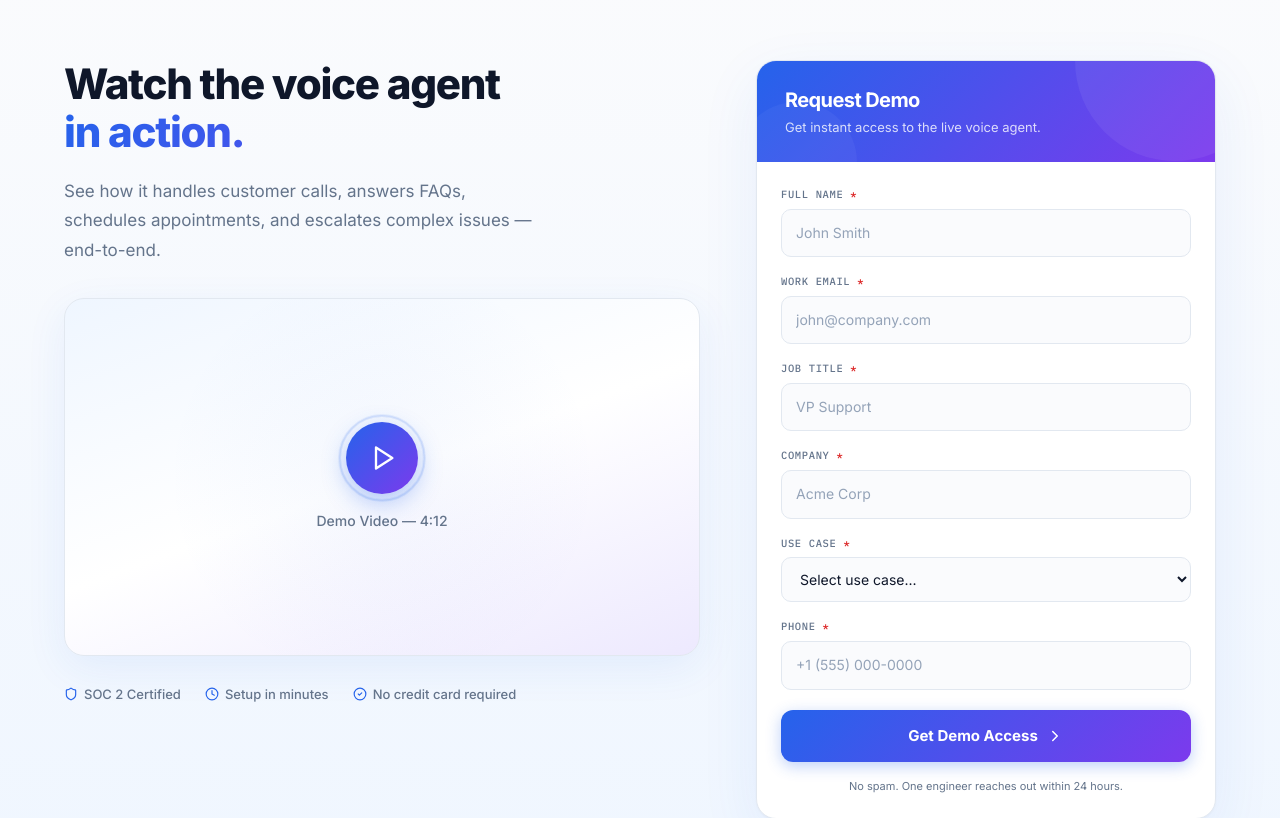
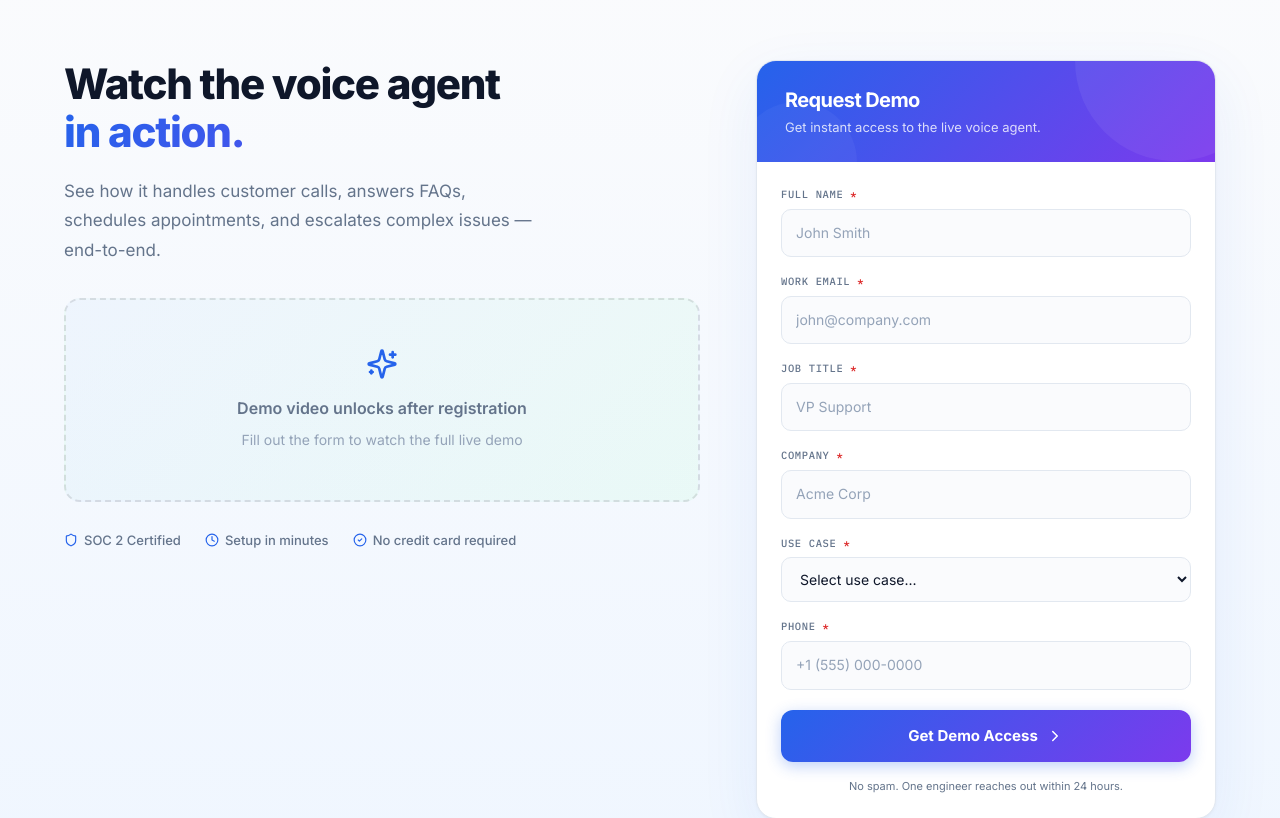
Before and after one commit to MAHESHKUMAR-KS/voice-agent, a React (Vite) app in the folder frontend/: page / in a window 1280 px wide. Shown: the part 1676-2494 px from the top of the page. Built offline with nearby package versions, Linux system fonts and the light colour scheme.

Commit message:
feat: Switch to file-based DB storage and gate demo video until form submission

```diff
--- a/frontend/src/App.tsx
+++ b/frontend/src/App.tsx
@@ -463,8 +463,10 @@ function App() {
                   letterSpacing: '-0.03em',
                 }}
               >
-                Watch the voice agent
-                <span className="gradient-text" style={{ display: 'block' }}>in action.</span>
+                {isSuccess ? 'Your demo is ready' : 'Watch the voice agent'}
+                <span className="gradient-text" style={{ display: 'block' }}>
+                  {isSuccess ? 'View it now.' : 'in action.'}
+                </span>
               </h2>
               <p
                 className={`animate-in ${demoAnim.visible ? 'visible' : ''} animate-delay-1`}
@@ -476,9 +478,13 @@ function App() {
                   maxWidth: 480,
                 }}
               >
-                See how it handles customer calls, answers FAQs, schedules appointments, and escalates complex issues — end-to-end.
+                {isSuccess
+                  ? 'Access to your exclusive live demo has been unlocked. Our AI voice agent is ready to handle your incoming calls.'
+                  : 'See how it handles customer calls, answers FAQs, schedules appointments, and escalates complex issues — end-to-end.'
+                }
               </p>
 
+              {isSuccess && (
                 <div
                   className={`video-card animate-in ${demoAnim.visible ? 'visible' : ''} animate-delay-2`}
                 >
@@ -491,6 +497,28 @@ function App() {
                     </div>
                   </div>
                 </div>
+              )}
+
+              {!isSuccess && (
+                <div
+                  className={`animate-in ${demoAnim.visible ? 'visible' : ''} animate-delay-2`}
+                  style={{
+                    background: 'linear-gradient(135deg, rgba(219, 234, 254, 0.3), rgba(209, 250, 229, 0.3))',
+                    borderRadius: 16,
+                    padding: 48,
+                    textAlign: 'center',
+                    border: '2px dashed rgba(0, 0, 0, 0.1)',
+                  }}
+                >
+                  <Sparkles style={{ width: 32, height: 32, color: 'var(--primary)', margin: '0 auto 16px' }} />
+                  <div style={{ fontSize: 16, fontWeight: 600, color: 'var(--slate)', marginBottom: 8 }}>
+                    Demo video unlocks after registration
+                  </div>
+                  <div style={{ fontSize: 14, color: 'var(--slate-light)' }}>
+                    Fill out the form to watch the full live demo
+                  </div>
+                </div>
+              )}
 
               {/* Trust signals */}
               <div
```
Also changed, not shown: 1 other file (tests, documents, lock files or other folders). Lines whose indentation alone changed are shown as unchanged.
